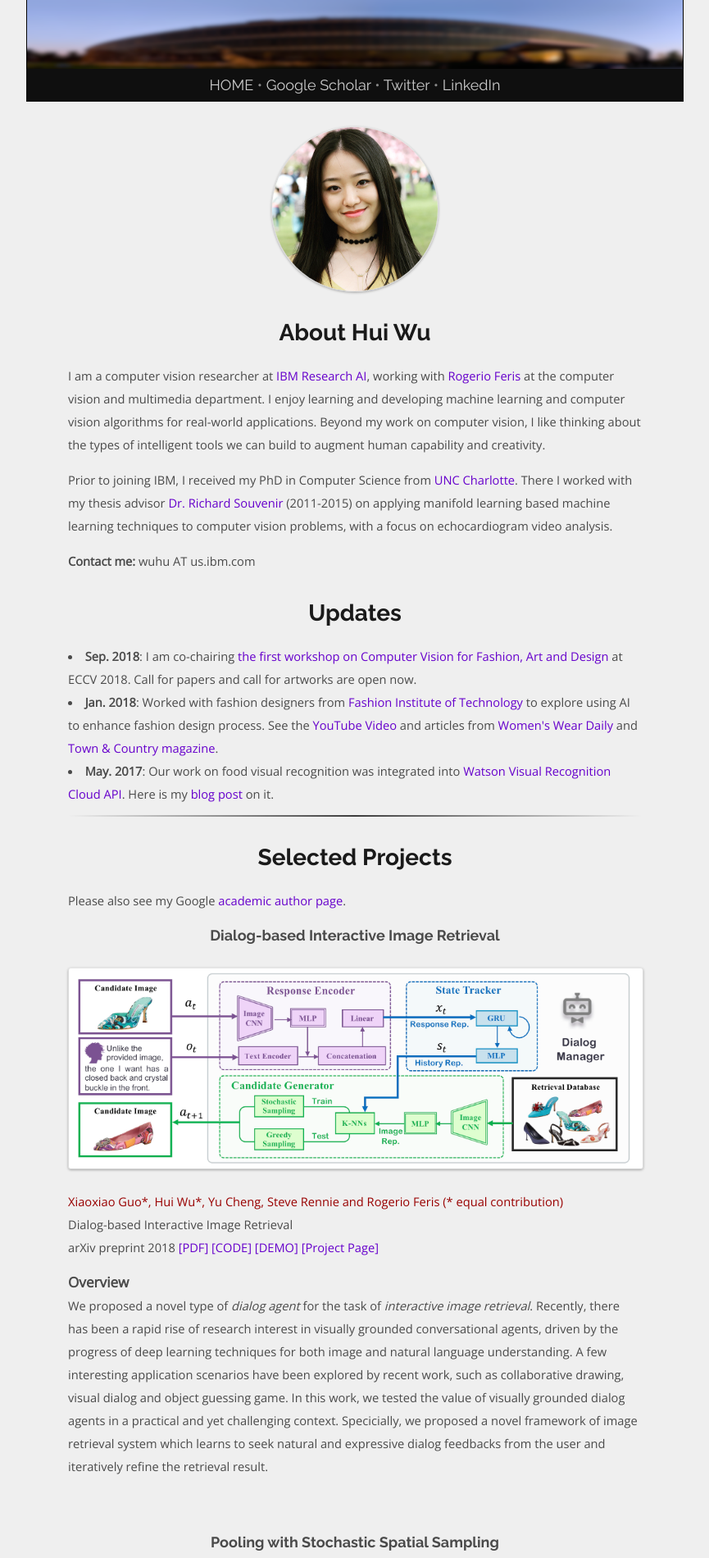
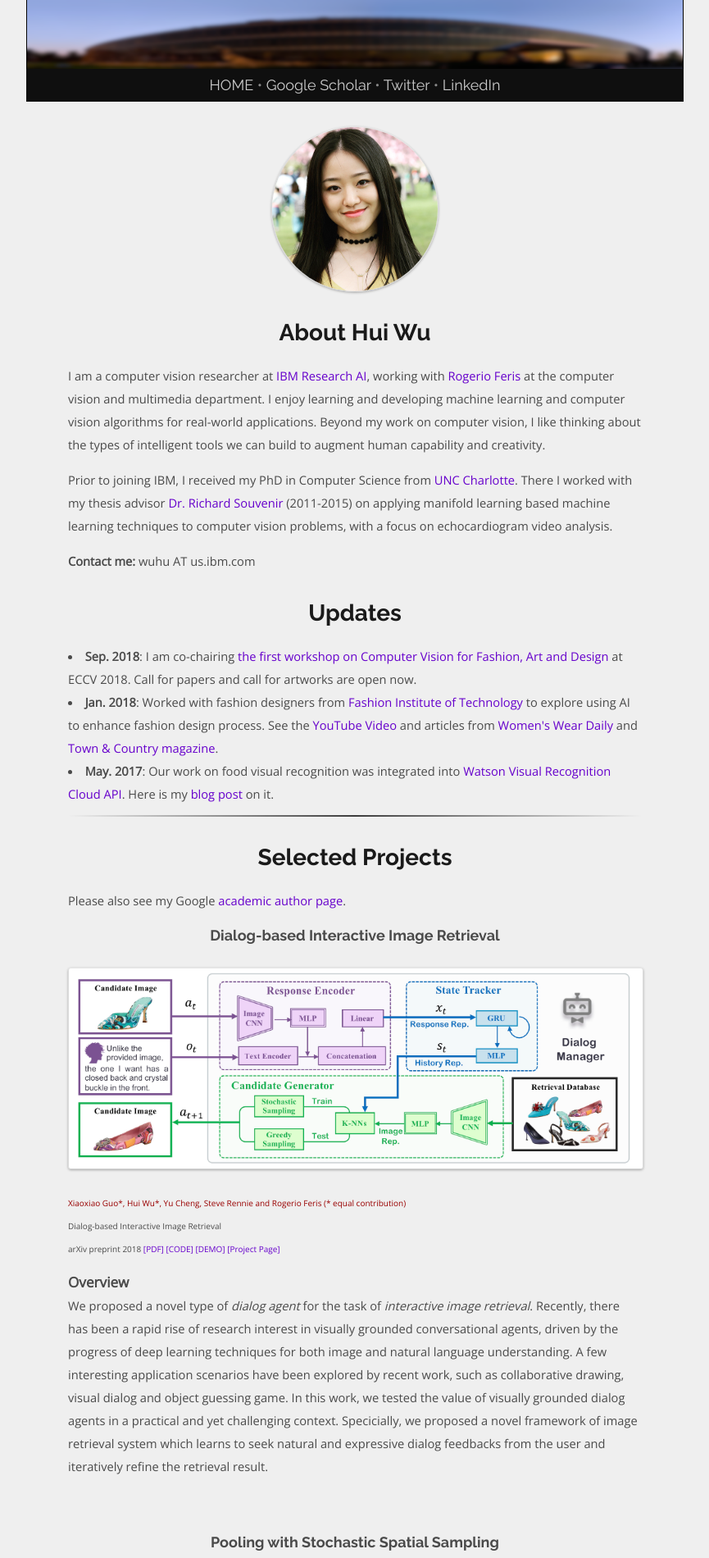
Before and after one commit to spacew/spacew.github.io, a Jekyll site: the page built from index.html, in a window 1280 px wide. Shown: the part 157-2057 px from the top of the page at 82% size, without its empty margins (207-1072 px from the left). Built offline with Jekyll 4.4.1, drawn with Linux system fonts in a browser that asks for light colours; the list of posts is cut into pages by our own code; grey boxes are pictures that could not be loaded.

Commit message:
Update postlist.html

```diff
--- a/_includes/postlist.html
+++ b/_includes/postlist.html
@@ -6,7 +6,7 @@
     </a>
 
 
-    <p>
+    <pub>
         <img src="{{ site.baseurl }}{{ post.thumb }}">
 
         <font color="#990000">{{post.paper_authors}} </font> <br>
@@ -20,7 +20,7 @@
         {% endif %}
         <a href="{{ post.url | prepend: site.baseurl }}"> [Project Page] </a>
         <br>
-    </p>
+    </pub>
 
     <p>{{ post.excerpt }}</p>
 
```
